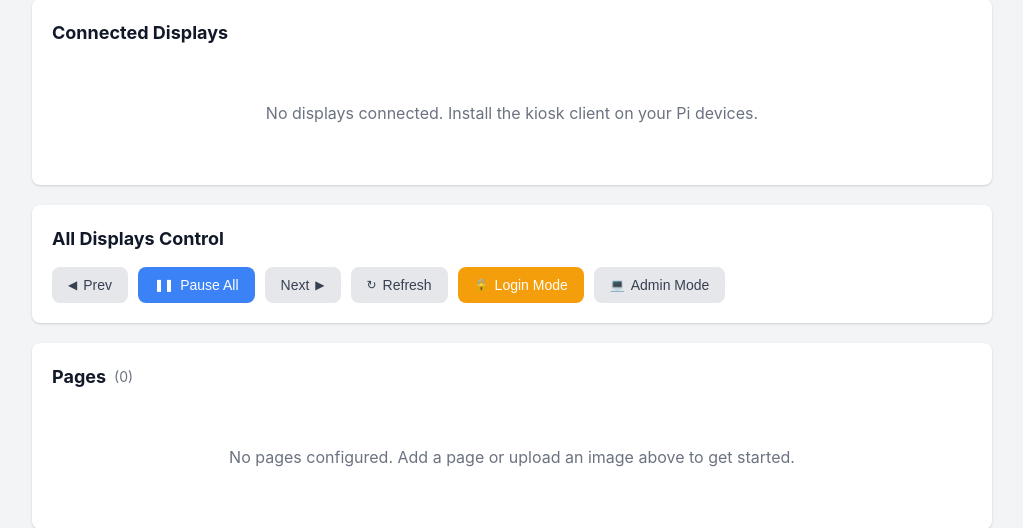
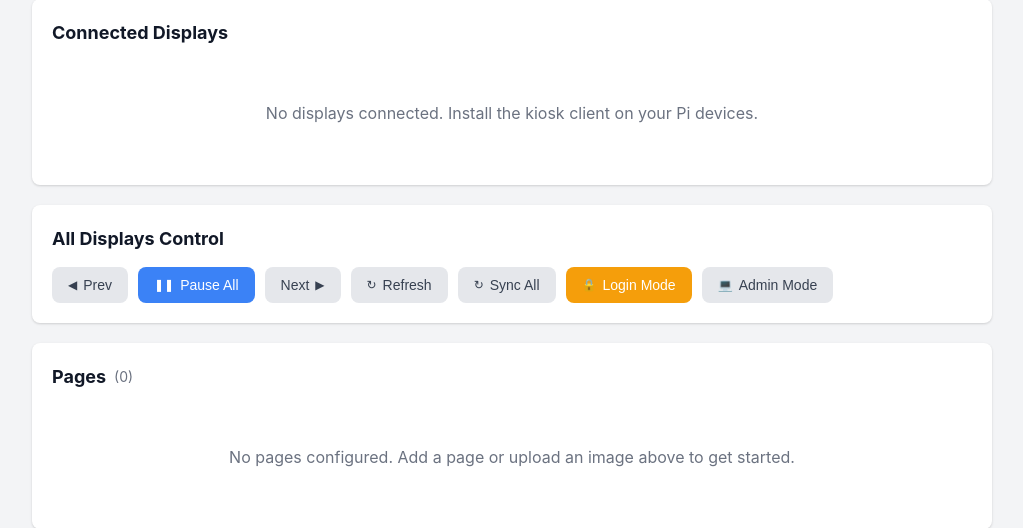
Before and after one commit to maxedmini/pi-kiosk, a Flask app: page / in a window 1280 px wide. Shown: the part 229-757 px from the top of the page, without its empty margins (128-1151 px from the left). Run offline with Flask 3, Linux system fonts and the light colour scheme; data that the repository does not hold is empty; some libraries are stand-ins or nearby versions.

Commit message:
Add Sync All displays button

```diff
--- a/server.py
+++ b/server.py
@@ -966,6 +966,13 @@ def control_kiosk():
     return jsonify({'success': True, 'action': action})
 
 
+@app.route('/api/displays/sync', methods=['POST'])
+def sync_displays():
+    """Force all displays to reload their page list."""
+    socketio.emit('pages_updated', {'action': 'sync'})
+    return jsonify({'success': True})
+
+
 # WebSocket Events
 
 @socketio.on('connect')
--- a/static/app.js
+++ b/static/app.js
@@ -30,6 +30,7 @@ const btnPrev = document.getElementById('btnPrev');
 const btnNext = document.getElementById('btnNext');
 const btnPause = document.getElementById('btnPause');
 const btnRefresh = document.getElementById('btnRefresh');
+const btnSync = document.getElementById('btnSync');
 const pauseIcon = document.getElementById('pauseIcon');
 const pauseText = document.getElementById('pauseText');
 const btnSettings = document.getElementById('btnSettings');
@@ -364,6 +365,14 @@ function escapeHtml(text) {
 btnPrev.addEventListener('click', () => sendControl('prev'));
 btnNext.addEventListener('click', () => sendControl('next'));
 btnRefresh.addEventListener('click', () => sendControl('refresh'));
+btnSync.addEventListener('click', async () => {
+    try {
+        await fetch('/api/displays/sync', { method: 'POST' });
+    } catch (error) {
+        console.error('Error syncing displays:', error);
+        alert('Failed to sync displays');
+    }
+});
 
 btnPause.addEventListener('click', () => {
     // Check if any display is playing
--- a/templates/index.html
+++ b/templates/index.html
@@ -52,6 +52,9 @@
                 </button>
                 <button id="btnRefresh" class="btn btn-secondary" title="Refresh current page (all)">
                     <span class="icon">&#8635;</span> Refresh
+                </button>
+                <button id="btnSync" class="btn btn-secondary" title="Sync all displays (reload pages list)">
+                    <span class="icon">&#8635;</span> Sync All
                 </button>
                 <button id="btnLoginMode" class="btn btn-warning" title="Enable mouse cursor for manual login">
                     <span class="icon">&#128274;</span> Login Mode
```
